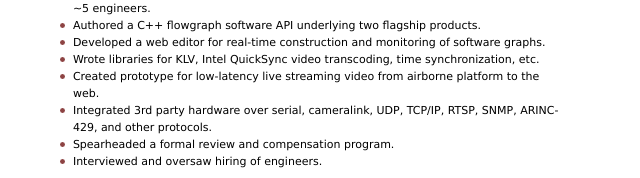
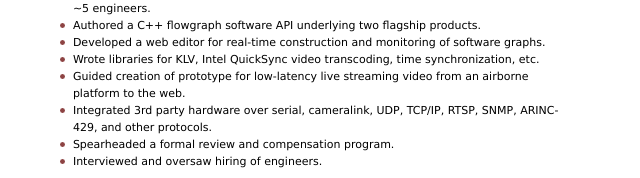
Before and after one commit to jordancrittenden/jordancrittenden, a website: page resume.html in a window 1280 px wide. Shown: the part 487-665 px from the top of the page, 423-1063 px from the left. Drawn offline with Linux system fonts and the light colour scheme.

Commit message:
Update resume

```diff
--- a/resume.html
+++ b/resume.html
@@ -109,7 +109,7 @@
             <li>Authored a C++ flowgraph software API underlying two flagship products.</li>
             <li>Developed a web editor for real-time construction and monitoring of software graphs.</li>
             <li>Wrote libraries for KLV, Intel QuickSync video transcoding, time synchronization, etc.</li>
-            <li>Created prototype for low-latency live streaming video from airborne platform to the web.</li>
+            <li>Guided creation of prototype for low-latency live streaming video from an airborne platform to the web.</li>
             <li>Integrated 3rd party hardware over serial, cameralink, UDP, TCP/IP, RTSP, SNMP, ARINC-429, and other protocols.</li>
             <li>Spearheaded a formal review and compensation program.</li>
             <li>Interviewed and oversaw hiring of engineers.</li>
```
